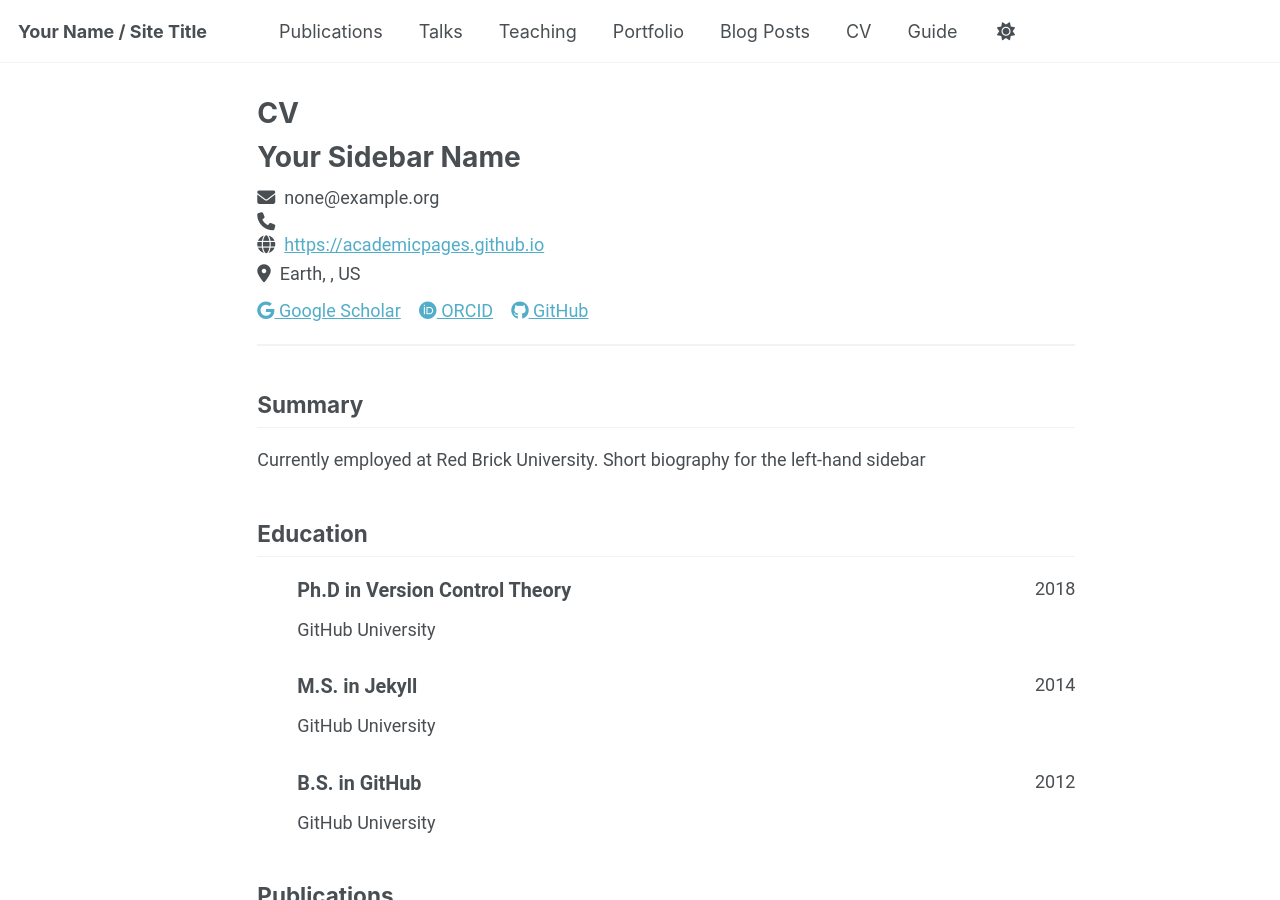
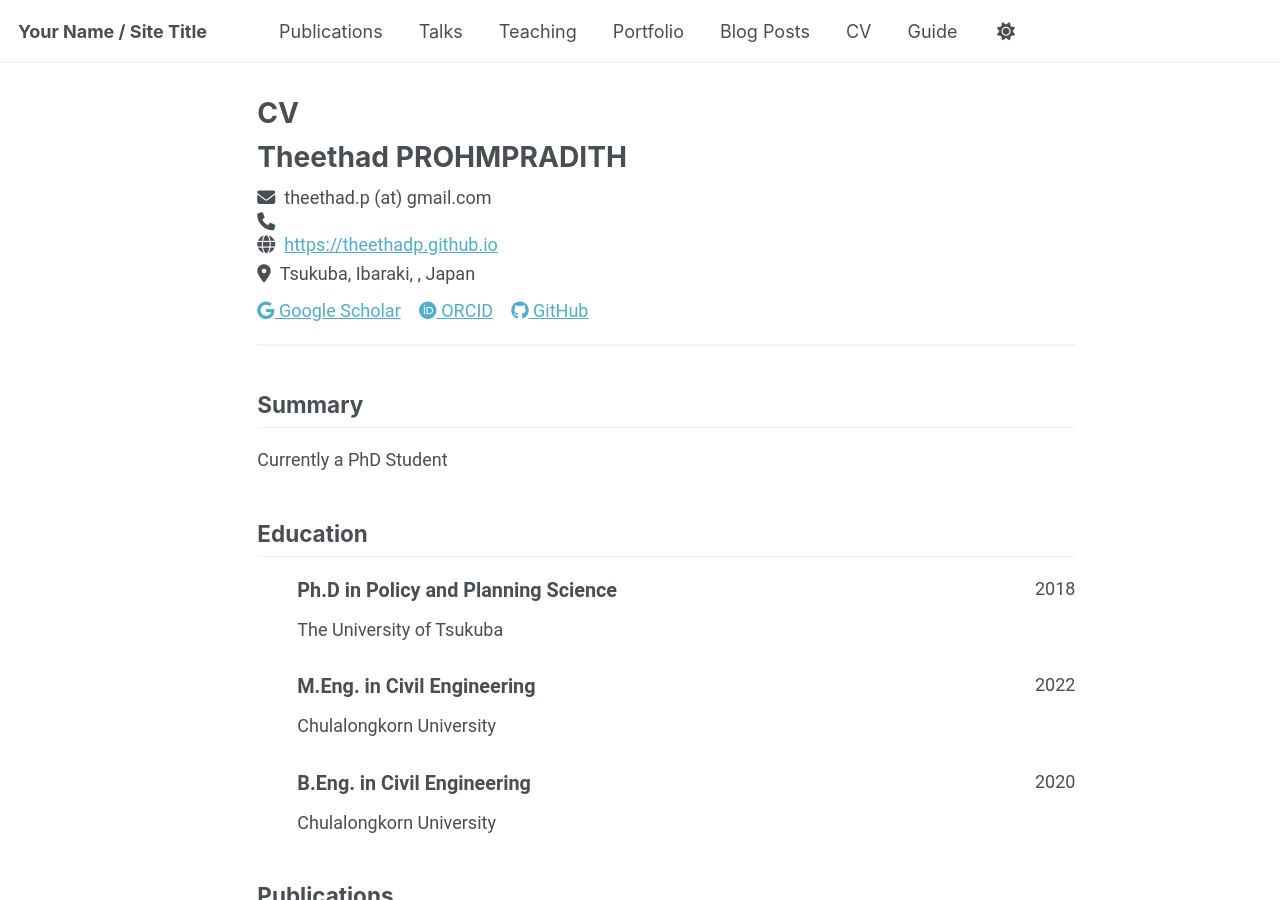
Before and after one commit to theethadp/theethadp.github.io, a Jekyll site: the page built from _pages/cv-json.md, in a window 1280 px wide and 900 px high. Built offline with Jekyll 4.4.1, drawn with Linux system fonts in a browser that asks for light colours; a script bundle is joined from its source files by our own code; library files that are not in the unit come from our copies.

Commit message:
Update CV details and educational background

```diff
--- a/_data/cv.json
+++ b/_data/cv.json
@@ -1,22 +1,22 @@
 {
   "basics": {
-    "name": "Your Sidebar Name",
-    "email": "none@example.org",
+    "name": "Theethad PROHMPRADITH",
+    "email": "theethad.p (at) gmail.com",
     "phone": "",
-    "website": "https://academicpages.github.io",
-    "summary": "Currently employed at Red Brick University. Short biography for the left-hand sidebar",
+    "website": "https://theethadp.github.io",
+    "summary": "Currently a PhD Student",
     "location": {
       "address": "",
       "postalCode": "",
-      "city": "Earth",
-      "countryCode": "US",
+      "city": "Tsukuba, Ibaraki",
+      "countryCode": "Japan",
       "region": ""
     },
     "profiles": [
       {
         "network": "Google Scholar",
         "username": "",
-        "url": "https://scholar.google.com/citations?user=PS_CX0AAAAAJ"
+        "url": "https://scholar.google.com/citations?user=tm1wJE0AAAAJ&hl=ja"
       },
       {
         "network": "ORCID",
@@ -26,15 +26,15 @@
       {
         "network": "GitHub",
         "username": "academicpages",
-        "url": "https://github.com/academicpages"
+        "url": "https://github.com/theethadp?tab=repositories"
       }
     ]
   },
   "work": [],
   "education": [
     {
-      "institution": "GitHub University",
-      "area": "Ph.D in Version Control Theory",
+      "institution": "The University of Tsukuba",
+      "area": "Ph.D in Policy and Planning Science",
       "studyType": "",
       "startDate": "",
       "endDate": "2018",
@@ -42,20 +42,20 @@
       "courses": []
     },
     {
-      "institution": "GitHub University",
-      "area": "M.S. in Jekyll",
+      "institution": "Chulalongkorn University",
+      "area": "M.Eng. in Civil Engineering",
       "studyType": "",
       "startDate": "",
-      "endDate": "2014",
+      "endDate": "2022",
       "gpa": null,
       "courses": []
     },
     {
-      "institution": "GitHub University",
-      "area": "B.S. in GitHub",
+      "institution": "Chulalongkorn University",
+      "area": "B.Eng. in Civil Engineering",
       "studyType": "",
       "startDate": "",
-      "endDate": "2012",
+      "endDate": "2020",
       "gpa": null,
       "courses": []
     }
```
